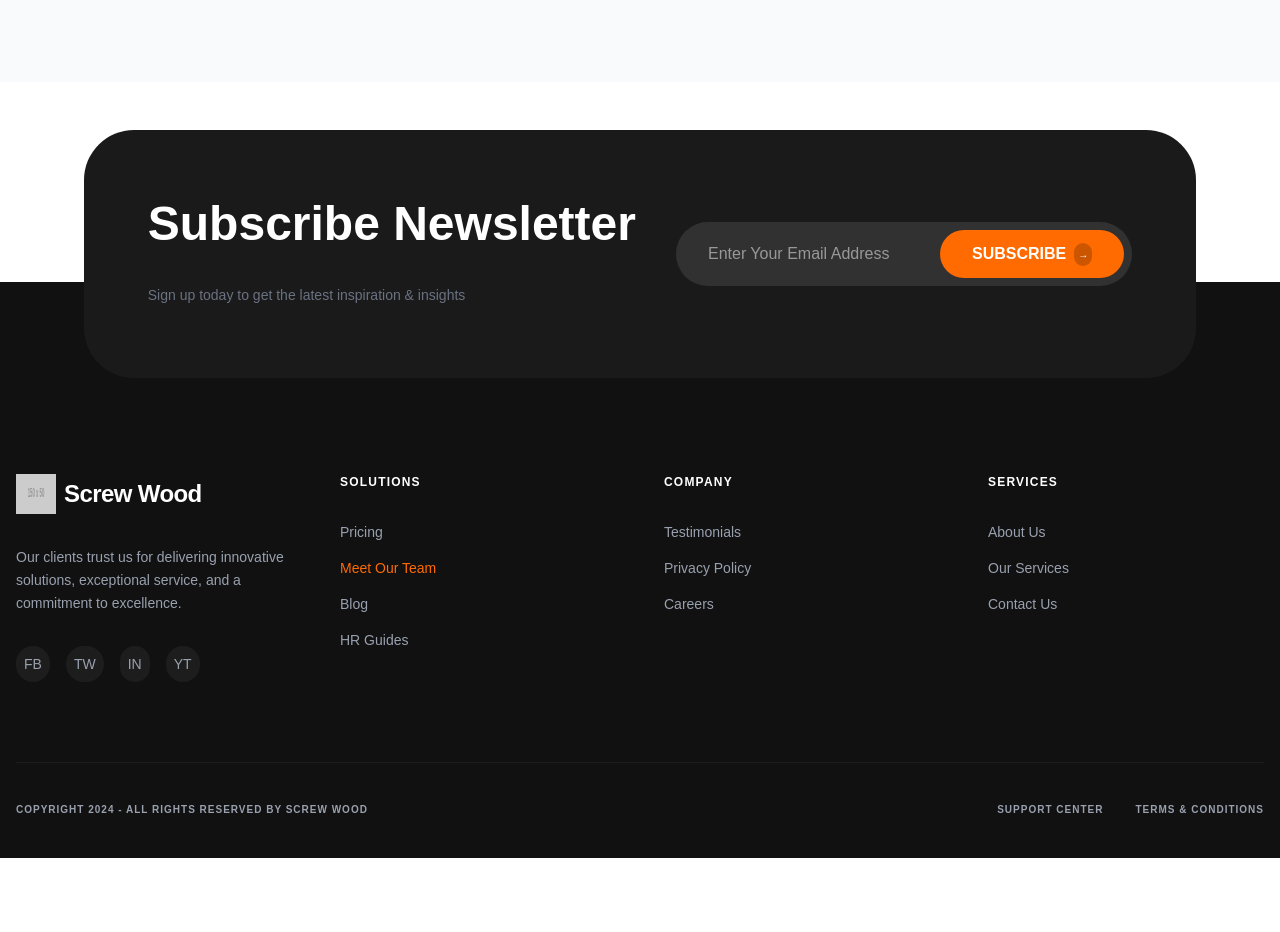
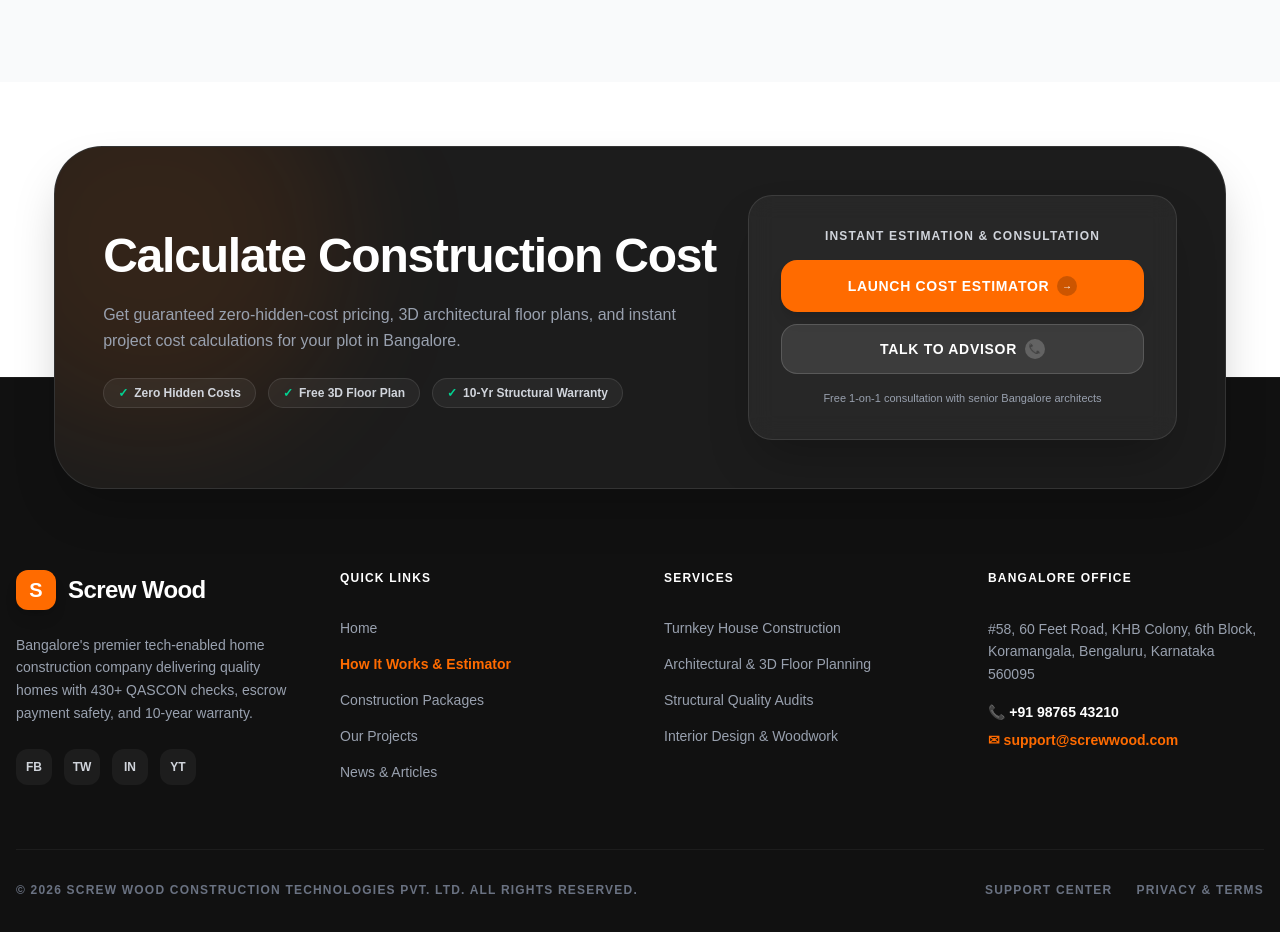
Before and after one commit to nvnkmr127/constrc-app, a Next.js app: page /news in a window 1280 px wide. Shown: the part 1200-2132 px from the top of the page. Before the commit the page ends 2058 px from the top, so only its background shows below. Built offline with nearby package versions, Linux system fonts and the light colour scheme; no server answers.

Commit message:
feat: replace newsletter signup with high-conversion cost estimator and update footer layout

```diff
--- a/src/components/Footer.tsx
+++ b/src/components/Footer.tsx
@@ -1,73 +1,182 @@
-import Link from "next/link";
+import React from 'react';
+import Link from 'next/link';
 
 export default function Footer() {
   return (
     <>
-      <section className="max-w-7xl mx-auto px-4 -mb-24 relative z-20 mt-12">
-        <div className="bg-dark-charcoal rounded-[50px] p-12 md:p-16 flex flex-col md:flex-row items-center justify-between gap-10">
-          <h3 className="text-white text-3xl md:text-5xl font-extrabold leading-tight">
-            Subscribe Newsletter<br />
-            <span className="text-gray-500 text-sm font-normal">Sign up today to get the latest inspiration &amp; insights</span>
+      {/* High-Conversion Cost Estimator Section */}
+      <section className="max-w-7xl mx-auto px-4 -mb-28 relative z-20 mt-16">
+        <div className="bg-[#1C1C1C] rounded-[48px] p-8 md:p-12 shadow-2xl border border-white/10 text-white grid grid-cols-1 lg:grid-cols-12 gap-8 items-center relative overflow-hidden">
+          {/* Ambient Background Radial Glow */}
+          <div className="pointer-events-none absolute -top-24 -left-24 w-96 h-96 bg-primary-orange/10 rounded-full blur-3xl" />
+
+          {/* Left Column: Headlines & Feature Badges */}
+          <div className="lg:col-span-7 space-y-4 text-center lg:text-left relative z-10">
+            <h3 className="text-3xl md:text-5xl font-black leading-tight text-white tracking-tight">
+              Calculate Construction Cost
             </h3>
-          <div className="relative w-full md:w-auto flex items-center bg-white/10 p-2 rounded-full">
-            <input className="bg-transparent border-none text-white focus:ring-0 px-6 w-full md:w-64" placeholder="Enter Your Email Address" type="email" />
-            <button className="bg-primary-orange text-white px-8 py-3 rounded-full font-bold flex items-center gap-2 whitespace-nowrap">
-              SUBSCRIBE <span className="bg-black/20 rounded-full p-1 text-[10px]">→</span>
-            </button>
+
+            <p className="text-gray-400 text-sm md:text-base font-normal leading-relaxed max-w-xl">
+              Get guaranteed zero-hidden-cost pricing, 3D architectural floor plans, and instant project cost calculations for your plot in Bangalore.
+            </p>
+
+            <div className="flex flex-wrap justify-center lg:justify-start gap-3 pt-2">
+              <span className="inline-flex items-center gap-1.5 bg-white/5 border border-white/10 px-3.5 py-1.5 rounded-full text-xs font-bold text-gray-300">
+                <span className="text-emerald-400">✓</span> Zero Hidden Costs
+              </span>
+              <span className="inline-flex items-center gap-1.5 bg-white/5 border border-white/10 px-3.5 py-1.5 rounded-full text-xs font-bold text-gray-300">
+                <span className="text-emerald-400">✓</span> Free 3D Floor Plan
+              </span>
+              <span className="inline-flex items-center gap-1.5 bg-white/5 border border-white/10 px-3.5 py-1.5 rounded-full text-xs font-bold text-gray-300">
+                <span className="text-emerald-400">✓</span> 10-Yr Structural Warranty
+              </span>
+            </div>
+          </div>
+
+          {/* Right Column: Dual Action Box */}
+          <div className="lg:col-span-5 bg-white/5 border border-white/10 rounded-3xl p-6 md:p-8 backdrop-blur-md shadow-2xl text-center space-y-4 relative z-10">
+            <p className="text-xs font-extrabold uppercase tracking-widest text-gray-300">
+              Instant Estimation &amp; Consultation
+            </p>
+
+            <div className="space-y-3">
+              <Link
+                href="/how-it-works"
+                className="w-full bg-primary-orange hover:bg-orange-600 text-white font-black text-xs md:text-sm uppercase tracking-wider py-4 px-6 rounded-2xl shadow-lg hover:shadow-orange-500/20 transition-all flex items-center justify-center gap-2"
+              >
+                LAUNCH COST ESTIMATOR{' '}
+                <span className="bg-black/20 rounded-full w-5 h-5 flex items-center justify-center text-[10px] font-bold">
+                  →
+                </span>
+              </Link>
+
+              <Link
+                href="/contact"
+                className="w-full bg-white/10 hover:bg-white/20 text-white font-extrabold text-xs md:text-sm uppercase tracking-wider py-3.5 px-6 rounded-2xl border border-white/15 transition-all flex items-center justify-center gap-2"
+              >
+                TALK TO ADVISOR{' '}
+                <span className="bg-white/20 rounded-full w-5 h-5 flex items-center justify-center text-[10px] font-bold">
+                  📞
+                </span>
+              </Link>
+            </div>
+
+            <p className="text-[11px] text-gray-400 font-medium">
+              Free 1-on-1 consultation with senior Bangalore architects
+            </p>
           </div>
         </div>
       </section>
-      <footer className="bg-[#111] pt-48 pb-10 text-gray-400 text-sm">
+
+      {/* Main Footer Container */}
+      <footer className="bg-[#111111] pt-48 pb-10 text-gray-400 text-sm border-t border-white/5">
         <div className="max-w-7xl mx-auto px-4">
-        <div className="grid grid-cols-1 md:grid-cols-4 gap-12 mb-20">
+          <div className="grid grid-cols-1 md:grid-cols-4 gap-12 mb-16">
             <div className="col-span-1">
-            <div className="flex items-center space-x-2 mb-8">
-              <img
-                alt="Logo"
-                className="w-10 h-10"
-                src="https://placehold.co/150x50/FFF?text=Screw+Wood/AB6AXuAyATOmV04EMffUQbLZlgC41FsydAcxtAzlaXFjnT61DDh1H9BN89Pv-Nik1aoBa9UARYQiFvdig9hq4c0gxUAyMudtQMQ0pjUPsFthr5O9v6m2r7iyp0Xcce8Exl1nua0ROzH-Ehv_YbHER3yff_Qa9P9lfOh06FL8uaB_5j-j4e5O0EAlKTLUF9eSnsJ4Sf3uV9Na488TX2KfdlBYLXo2Ot-9skfFeUcz6zIwRNU0Ed3-B3pFQxK5lhNUKLd4NhQpIotmjTu1wTSA"
-              />
-              <span className="text-white text-2xl font-bold tracking-tight">Screw Wood</span>
+              <div className="flex items-center space-x-3 mb-6">
+                <div className="w-10 h-10 rounded-xl bg-primary-orange text-white font-black text-xl flex items-center justify-center shadow-lg">
+                  S
                 </div>
-            <p className="mb-8 leading-relaxed">Our clients trust us for delivering innovative solutions, exceptional service, and a commitment to excellence.</p>
-            <div className="flex space-x-4">
-              <Link href="#" className="bg-white/5 p-2 rounded-full hover:bg-primary-orange transition">FB</Link>
-              <Link href="#" className="bg-white/5 p-2 rounded-full hover:bg-primary-orange transition">TW</Link>
-              <Link href="#" className="bg-white/5 p-2 rounded-full hover:bg-primary-orange transition">IN</Link>
-              <Link href="#" className="bg-white/5 p-2 rounded-full hover:bg-primary-orange transition">YT</Link>
+                <span className="text-white text-2xl font-extrabold tracking-tight">Screw Wood</span>
+              </div>
+              <p className="mb-6 text-gray-400 leading-relaxed text-sm font-normal">
+                Bangalore's premier tech-enabled home construction company delivering quality homes with 430+ QASCON checks, escrow payment safety, and 10-year warranty.
+              </p>
+              <div className="flex space-x-3">
+                {['FB', 'TW', 'IN', 'YT'].map((net) => (
+                  <Link
+                    key={net}
+                    href="#"
+                    className="w-9 h-9 rounded-xl bg-white/5 text-gray-300 hover:bg-primary-orange hover:text-white flex items-center justify-center text-xs font-bold transition-all"
+                  >
+                    {net}
+                  </Link>
+                ))}
               </div>
             </div>
+
             <div>
-            <h5 className="text-white font-bold mb-8 uppercase tracking-widest text-xs">Solutions</h5>
-            <ul className="space-y-4">
-              <li><Link href="#" className="hover:text-primary-orange">Pricing</Link></li>
-              <li><Link href="#" className="text-primary-orange">Meet Our Team</Link></li>
-              <li><Link href="#" className="hover:text-primary-orange">Blog</Link></li>
-              <li><Link href="#" className="hover:text-primary-orange">HR Guides</Link></li>
+              <h5 className="text-white font-bold mb-8 uppercase tracking-widest text-xs">
+                Quick Links
+              </h5>
+              <ul className="space-y-4 text-sm font-medium">
+                <li>
+                  <Link href="/" className="hover:text-primary-orange transition-colors">
+                    Home
+                  </Link>
+                </li>
+                <li>
+                  <Link href="/how-it-works" className="text-primary-orange font-bold hover:underline transition-colors">
+                    How It Works &amp; Estimator
+                  </Link>
+                </li>
+                <li>
+                  <Link href="/services" className="hover:text-primary-orange transition-colors">
+                    Construction Packages
+                  </Link>
+                </li>
+                <li>
+                  <Link href="/projects" className="hover:text-primary-orange transition-colors">
+                    Our Projects
+                  </Link>
+                </li>
+                <li>
+                  <Link href="/news" className="hover:text-primary-orange transition-colors">
+                    News &amp; Articles
+                  </Link>
+                </li>
               </ul>
             </div>
+
             <div>
-            <h5 className="text-white font-bold mb-8 uppercase tracking-widest text-xs">Company</h5>
-            <ul className="space-y-4">
-              <li><Link href="#" className="hover:text-primary-orange">Testimonials</Link></li>
-              <li><Link href="#" className="hover:text-primary-orange">Privacy Policy</Link></li>
-              <li><Link href="#" className="hover:text-primary-orange">Careers</Link></li>
+              <h5 className="text-white font-bold mb-8 uppercase tracking-widest text-xs">
+                Services
+              </h5>
+              <ul className="space-y-4 text-sm font-medium">
+                <li>
+                  <Link href="/services" className="hover:text-primary-orange transition-colors">
+                    Turnkey House Construction
+                  </Link>
+                </li>
+                <li>
+                  <Link href="/services" className="hover:text-primary-orange transition-colors">
+                    Architectural &amp; 3D Floor Planning
+                  </Link>
+                </li>
+                <li>
+                  <Link href="/services" className="hover:text-primary-orange transition-colors">
+                    Structural Quality Audits
+                  </Link>
+                </li>
+                <li>
+                  <Link href="/services" className="hover:text-primary-orange transition-colors">
+                    Interior Design &amp; Woodwork
+                  </Link>
+                </li>
               </ul>
             </div>
+
             <div>
-            <h5 className="text-white font-bold mb-8 uppercase tracking-widest text-xs">Services</h5>
-            <ul className="space-y-4">
-              <li><Link href="#" className="hover:text-primary-orange">About Us</Link></li>
-              <li><Link href="#" className="hover:text-primary-orange">Our Services</Link></li>
-              <li><Link href="#" className="hover:text-primary-orange">Contact Us</Link></li>
-            </ul>
+              <h5 className="text-white font-bold mb-8 uppercase tracking-widest text-xs">
+                Bangalore Office
+              </h5>
+              <p className="text-sm text-gray-400 mb-4 leading-relaxed font-normal">
+                #58, 60 Feet Road, KHB Colony, 6th Block, Koramangala, Bengaluru, Karnataka 560095
+              </p>
+              <p className="text-sm font-bold text-white mb-2">📞 +91 98765 43210</p>
+              <p className="text-sm font-bold text-primary-orange">✉ support@screwwood.com</p>
             </div>
           </div>
-        <div className="pt-10 border-t border-white/5 flex flex-col md:flex-row justify-between items-center text-[10px] uppercase font-bold tracking-widest">
-          <p>Copyright 2024 - All Rights Reserved By Screw Wood</p>
-          <div className="flex space-x-8 mt-4 md:mt-0">
-            <Link href="#" className="hover:text-white">Support Center</Link>
-            <Link href="#" className="hover:text-white">Terms &amp; Conditions</Link>
+
+          <div className="pt-8 border-t border-white/5 flex flex-col md:flex-row justify-between items-center text-xs uppercase font-bold tracking-widest text-gray-500">
+            <p>© {new Date().getFullYear()} Screw Wood Construction Technologies Pvt. Ltd. All Rights Reserved.</p>
+            <div className="flex space-x-6 mt-4 md:mt-0">
+              <Link href="/contact" className="hover:text-white transition-colors">
+                Support Center
+              </Link>
+              <Link href="/contact" className="hover:text-white transition-colors">
+                Privacy &amp; Terms
+              </Link>
             </div>
           </div>
         </div>
--- a/src/components/Header.tsx
+++ b/src/components/Header.tsx
@@ -36,7 +36,7 @@
       <nav
         className={`max-w-7xl mx-auto flex justify-between items-center rounded-full px-6 md:px-8 py-3.5 transition-all duration-300 ${
           isScrolled
-            ? 'bg-slate-900/95 backdrop-blur-md border border-slate-700/60 shadow-xl'
+            ? 'bg-[#111111]/95 backdrop-blur-md border border-white/10 shadow-2xl'
             : 'bg-white/10 backdrop-blur-md border border-white/20'
         }`}
       >
@@ -99,7 +99,7 @@
 
       {/* Mobile Menu Dropdown */}
       {mobileMenuOpen && (
-        <div className="md:hidden max-w-7xl mx-auto mt-2 bg-black/80 backdrop-blur-md border border-white/20 rounded-3xl p-6 shadow-2xl space-y-4">
+        <div className="md:hidden max-w-7xl mx-auto mt-2 bg-[#111111]/95 backdrop-blur-md border border-white/10 rounded-3xl p-6 shadow-2xl space-y-4">
           <ul className="space-y-3 text-slate-200 font-semibold text-base">
             {navItems.map((item) => (
               <li key={item.name}>
```
Lines whose indentation alone changed are shown as unchanged.
